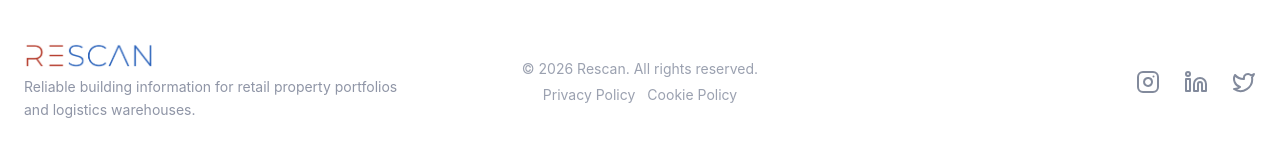
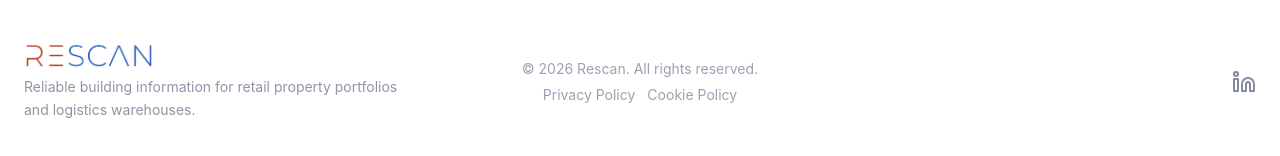
Before and after one commit to SzakacsTomi/rescan, a Next.js app: page /en in a window 1280 px wide. Shown: the part 3493-3649 px from the top of the page. Built offline with nearby package versions, Linux system fonts and the light colour scheme; no server answers.

Commit message:
refactor: social link

```diff
--- a/app/components/atoms/BrandIcons.tsx
+++ b/app/components/atoms/BrandIcons.tsx
@@ -1,8 +1,8 @@
 import type { SVGProps } from 'react';
 
 /**
- * Brand marks for the footer's social links. lucide-react removed every brand
- * icon in 1.0, so these are the retired lucide paths (ISC) kept locally on the
+ * Brand mark for the footer's LinkedIn link. lucide-react removed every brand
+ * icon in 1.0, so this is the retired lucide path (ISC) kept locally on the
  * same 24px grid and stroke weight as the icons still imported from the package.
  */
 const brandIconProps = {
@@ -17,14 +17,6 @@ const brandIconProps = {
   strokeLinejoin: 'round',
 } as const;
 
-export const InstagramIcon = (props: SVGProps<SVGSVGElement>) => (
-  <svg {...brandIconProps} {...props}>
-    <rect width="20" height="20" x="2" y="2" rx="5" ry="5" />
-    <path d="M16 11.37A4 4 0 1 1 12.63 8 4 4 0 0 1 16 11.37z" />
-    <line x1="17.5" x2="17.51" y1="6.5" y2="6.5" />
-  </svg>
-);
-
 export const LinkedinIcon = (props: SVGProps<SVGSVGElement>) => (
   <svg {...brandIconProps} {...props}>
     <path d="M16 8a6 6 0 0 1 6 6v7h-4v-7a2 2 0 0 0-2-2 2 2 0 0 0-2 2v7h-4v-7a6 6 0 0 1 6-6z" />
@@ -32,9 +24,3 @@ export const LinkedinIcon = (props: SVGProps<SVGSVGElement>) => (
     <circle cx="4" cy="4" r="2" />
   </svg>
 );
-
-export const TwitterIcon = (props: SVGProps<SVGSVGElement>) => (
-  <svg {...brandIconProps} {...props}>
-    <path d="M22 4s-.7 2.1-2 3.4c1.6 10-9.4 17.3-18 11.6 2.2.1 4.4-.6 6-2C3 15.5.5 9.6 3 5c2.2 2.6 5.6 4.1 9 4-.9-4.2 4-6.6 7-3.8 1.1 0 3-1.2 3-1.2z" />
-  </svg>
-);
--- a/app/components/atoms/SocialLink.tsx
+++ b/app/components/atoms/SocialLink.tsx
@@ -1,10 +1,8 @@
-import { InstagramIcon, LinkedinIcon, TwitterIcon } from '@/app/components/atoms/BrandIcons';
+import { LinkedinIcon } from '@/app/components/atoms/BrandIcons';
 import type { SocialLinkConfig } from '@/app/types/footer';
 
 const iconMap = {
-  instagram: InstagramIcon,
   linkedin: LinkedinIcon,
-  twitter: TwitterIcon,
 };
 
 type SocialLinkProps = {
--- a/app/components/organisms/Footer.tsx
+++ b/app/components/organisms/Footer.tsx
@@ -36,12 +36,7 @@ export const Footer = async () => {
             <SocialLink
               key={social.platform}
               config={social}
-              label={t(
-                `social.${social.labelKey}` as
-                  | "social.instagram"
-                  | "social.linkedin"
-                  | "social.twitter",
-              )}
+              label={t(`social.${social.labelKey}` as "social.linkedin")}
               size="lg"
             />
           ))}
--- a/app/types/footer.ts
+++ b/app/types/footer.ts
@@ -3,7 +3,7 @@ export type LegalLink = {
   labelKey: string;
 };
 
-export type SocialPlatform = 'instagram' | 'linkedin' | 'twitter';
+export type SocialPlatform = 'linkedin';
 
 export type SocialLinkConfig = {
   href: string;
--- a/config/footer.ts
+++ b/config/footer.ts
@@ -1,9 +1,11 @@
 import type { LegalLink, SocialLinkConfig } from "@/app/types/footer";
 
 export const socialLinks: SocialLinkConfig[] = [
-  { href: "https://instagram.com", platform: "instagram", labelKey: "instagram" },
-  { href: "https://linkedin.com", platform: "linkedin", labelKey: "linkedin" },
-  { href: "https://twitter.com", platform: "twitter", labelKey: "twitter" },
+  {
+    href: "https://www.linkedin.com/company/rescan-innovations-sweden-ab/",
+    platform: "linkedin",
+    labelKey: "linkedin",
+  },
 ];
 
 export const legalLinks: LegalLink[] = [
--- a/config/site.ts
+++ b/config/site.ts
@@ -67,12 +67,12 @@ export const siteConfig = {
   languages: ['sv', 'en'],
   logoPath: '/assets/logo.png',
   /**
-   * Verified profiles, emitted as schema.org `sameAs`. Empty on purpose: the hrefs in
-   * `config/footer.ts` are placeholders pointing at the networks' front pages, not at
-   * RESCAN accounts, and asserting them as the company's profiles would be a false
-   * claim to Google. Fill this in once the real profile URLs exist.
+   * Verified profiles, emitted as schema.org `sameAs`. Only list a URL RESCAN actually
+   * owns — asserting a profile the company does not control is a false claim to Google.
    */
-  socialProfiles: [] as readonly string[],
+  socialProfiles: [
+    'https://www.linkedin.com/company/rescan-innovations-sweden-ab/',
+  ] as readonly string[],
   /** Matches the first stop of DEEP_BLUE_GRADIENT, which is what a phone's browser chrome
    *  sits against at the top of every page. */
   themeColor: '#1a1a2e',
--- a/messages/en.json
+++ b/messages/en.json
@@ -145,9 +145,7 @@
     "copyright": "© 2026 Rescan. All rights reserved.",
     "tagline": "Reliable building information for retail property portfolios and logistics warehouses.",
     "social": {
-      "instagram": "Instagram",
-      "linkedin": "LinkedIn",
-      "twitter": "Twitter"
+      "linkedin": "LinkedIn"
     },
     "legal": {
       "privacy": "Privacy Policy",
--- a/messages/sv.json
+++ b/messages/sv.json
@@ -145,9 +145,7 @@
     "copyright": "© 2026 Rescan. Alla rättigheter förbehållna.",
     "tagline": "Pålitlig byggnadsinformation för butiksfastighetsportföljer och logistiklager.",
     "social": {
-      "instagram": "Instagram",
-      "linkedin": "LinkedIn",
-      "twitter": "Twitter"
+      "linkedin": "LinkedIn"
     },
     "legal": {
       "privacy": "Integritetspolicy",
```
Also changed, not shown: 1 other file (tests, documents, lock files or other folders).
